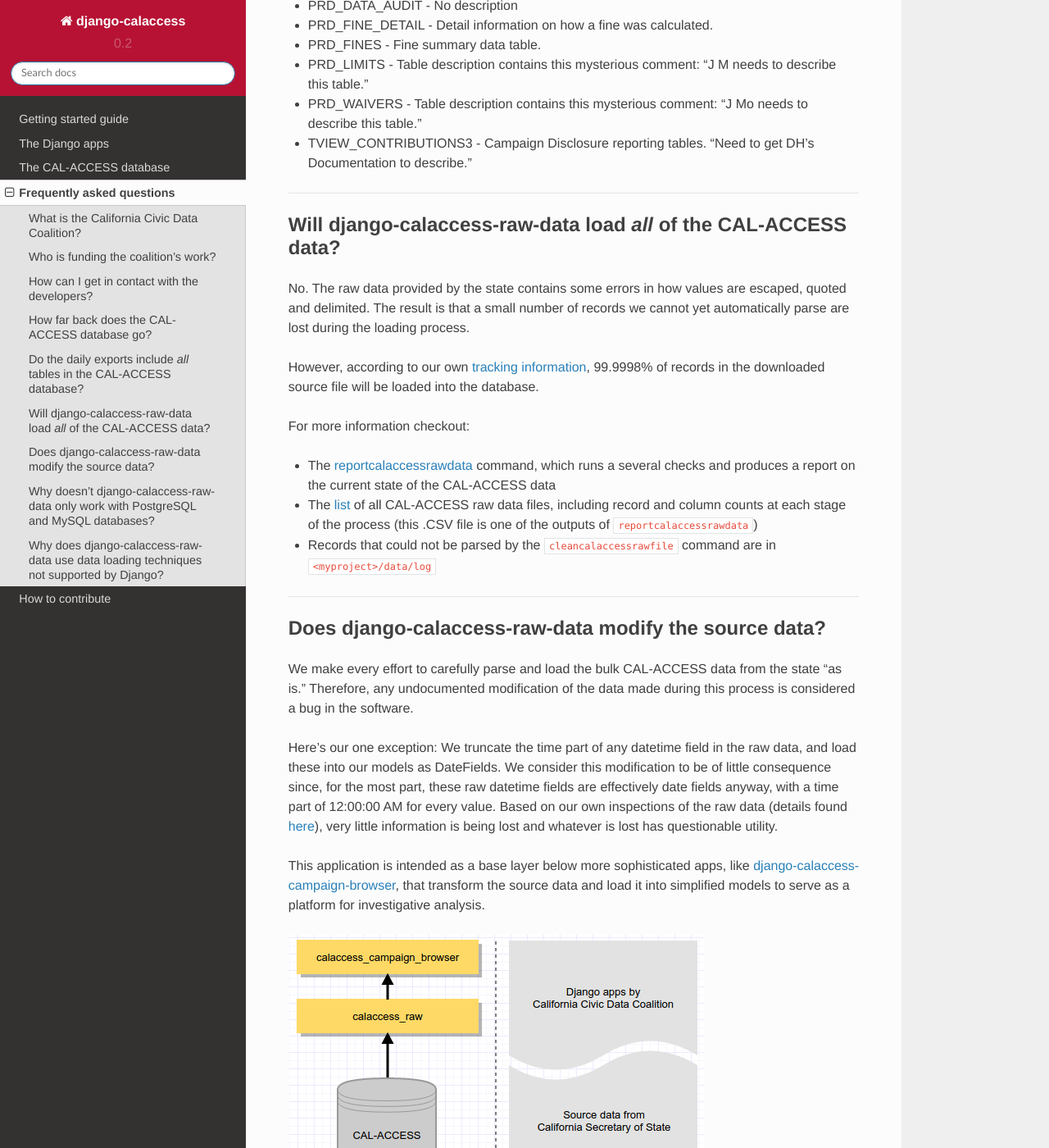
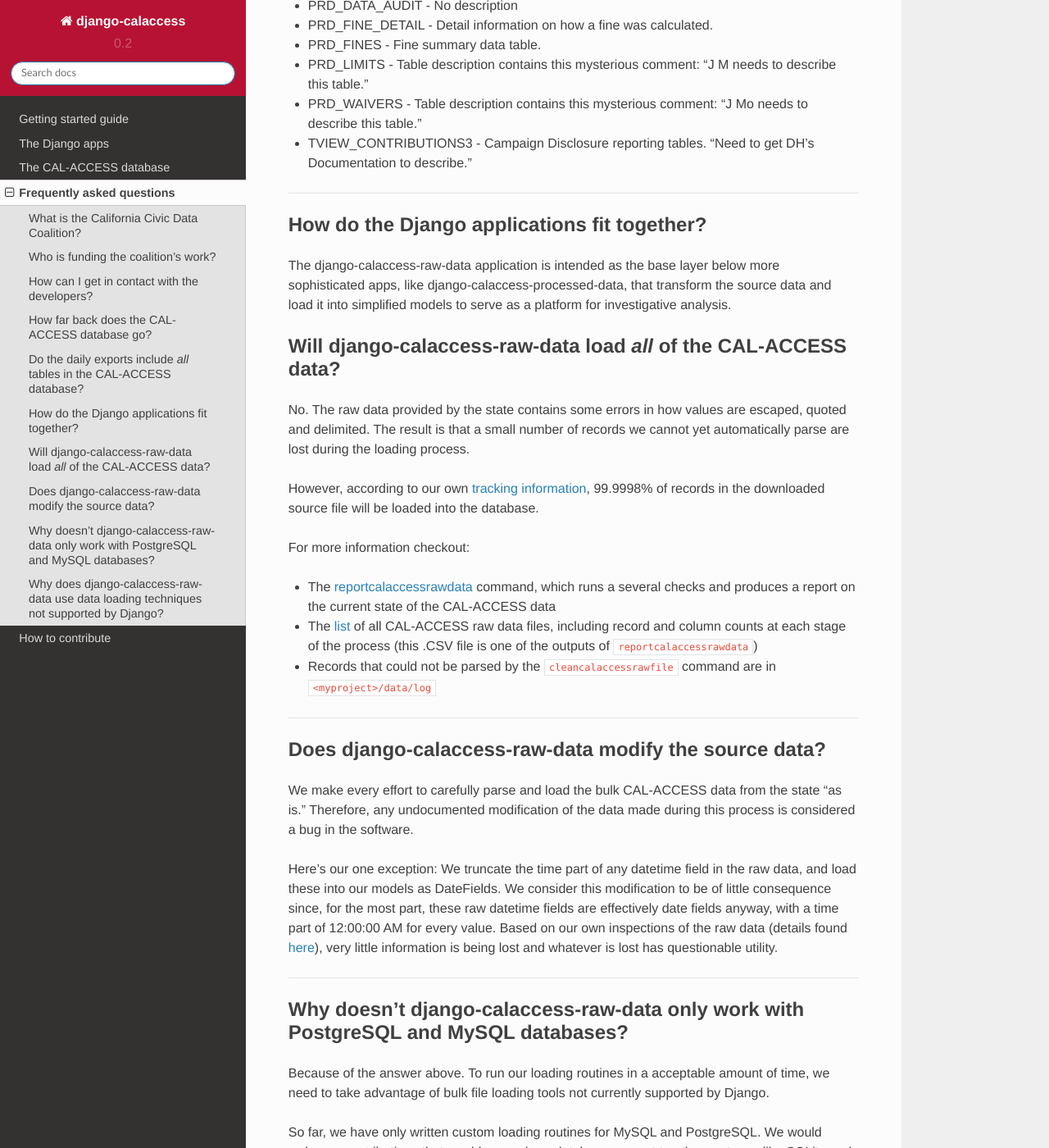
Before and after one commit to palewire/django-calaccess-technical-documentation, a Sphinx documentation site: the page built from docs/faq.rst, in a window 1280 px wide and 1400 px high, scrolled down 2588 px. Shown: the whole window at 82% size. Built offline with Sphinx 7.4.7 and the Read the Docs theme 2.0.0, drawn with Linux system fonts in a browser that asks for light colours; pages that are not in the unit, such as notebooks, are missing from menus.

Commit message:
Broke out one of the busted FAQ answers

```diff
--- a/docs/faq.rst
+++ b/docs/faq.rst
@@ -95,6 +95,15 @@ Here's a sampling of missing tables we think should be made public:
 
 ----------------------
 
+
+How do the Django applications fit together?
+--------------------------------------------
+
+The django-calaccess-raw-data application is intended as the base layer below more sophisticated apps,
+like django-calaccess-processed-data, that transform the source data and load it into simplified models to serve as a
+platform for investigative analysis.
+
+
 Will django-calaccess-raw-data load *all* of the CAL-ACCESS data?
 -----------------------------------------------------------------
 
@@ -120,14 +129,8 @@ We make every effort to carefully parse and load the bulk CAL-ACCESS data from t
 
 Here's our one exception: We truncate the time part of any datetime field in the raw data, and load these into our models as DateFields. We consider this modification to be of little consequence since, for the most part, these raw datetime fields are effectively date fields anyway, with a time part of 12:00:00 AM for every value. Based on our own inspections of the raw data (details found `here <https://github.com/california-civic-data-coalition/django-calaccess-raw-data/issues/1457>`_), very little information is being lost and whatever is lost has questionable utility.
 
-This application is intended as a base layer below more sophisticated apps,
-like `django-calaccess-campaign-browser <http://django-calaccess-campaign-browser.californiacivicdata.org/>`_,
-that transform the source data and load it into simplified models to serve as a
-platform for investigative analysis.
+----------------------
 
-.. image:: /_static/application-layers.png
-
-----------------------
 
 Why doesn't django-calaccess-raw-data only work with PostgreSQL and MySQL databases?
 ------------------------------------------------------------------------------------
```
